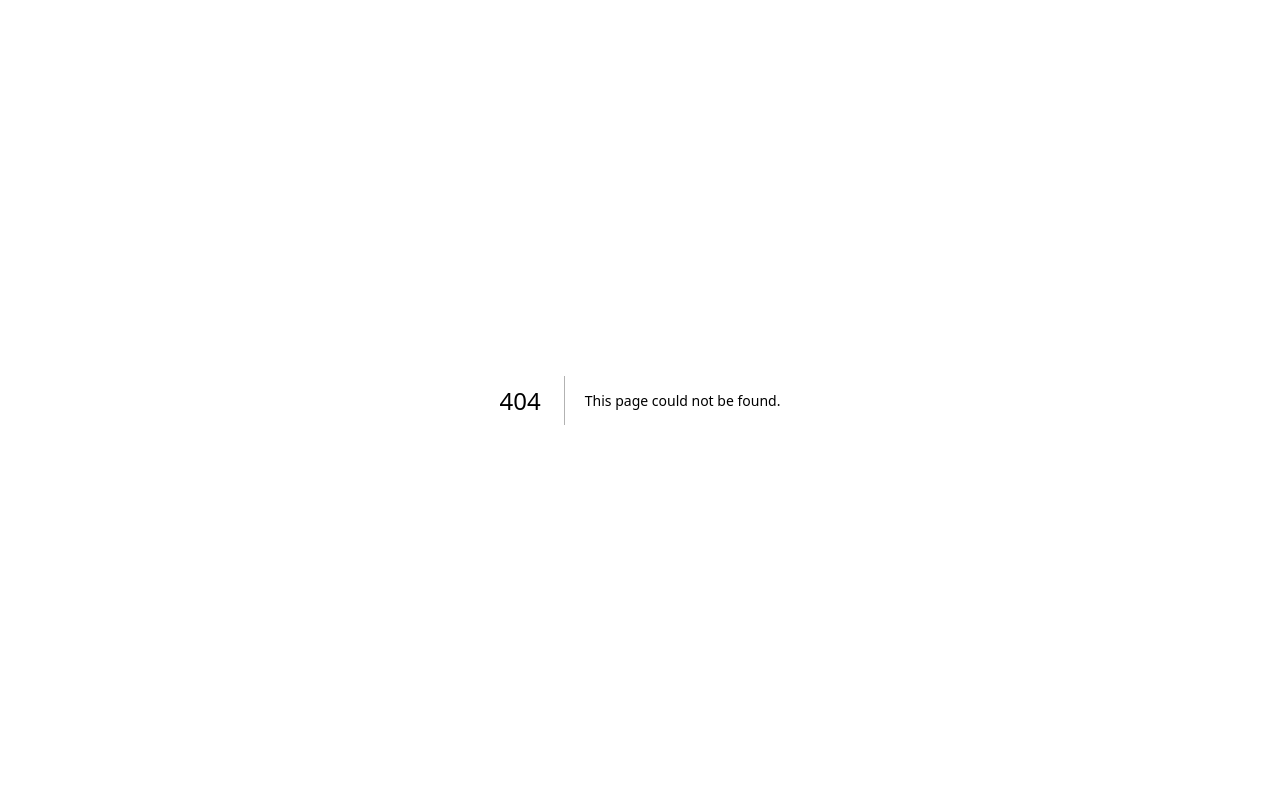
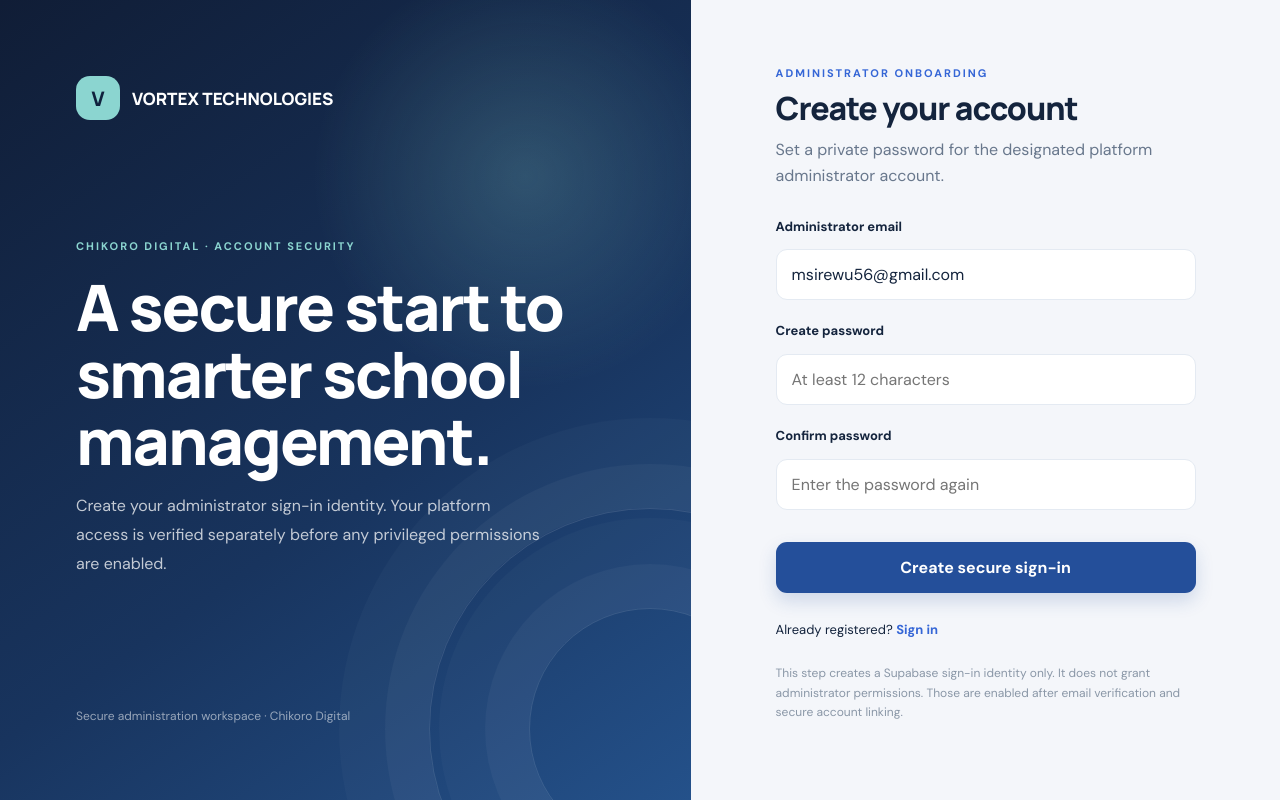
Before and after one commit to Mishtino/Chikoro-Digital, a Next.js app in the folder admin/: page /register in a window 1280 px wide. Before the commit this address had no page. Built offline with nearby package versions, Linux system fonts and the light colour scheme.

Commit message:
Add styled Supabase administrator signup page

```diff
--- /dev/null
+++ b/admin/pages/register.js
@@ -0,0 +1,44 @@
+import { useState } from 'react';
+import { createClient } from '@supabase/supabase-js';
+
+const ADMIN_EMAIL='msirewu56@gmail.com';
+function supabaseClient(){
+  const url=process.env.NEXT_PUBLIC_SUPABASE_URL;const key=process.env.NEXT_PUBLIC_SUPABASE_PUBLISHABLE_KEY;
+  if(!url||!key)throw new Error('Registration is temporarily unavailable. Please contact support.');
+  return createClient(url,key,{auth:{persistSession:true,autoRefreshToken:true,detectSessionInUrl:true}});
+}
+export default function AdminRegister(){
+  const [password,setPassword]=useState('');const [confirm,setConfirm]=useState('');const [error,setError]=useState('');const [message,setMessage]=useState('');const [loading,setLoading]=useState(false);
+  async function submit(e){
+    e.preventDefault();setError('');setMessage('');
+    if(password.length<12)return setError('Choose a password with at least 12 characters.');
+    if(password!==confirm)return setError('The passwords do not match.');
+    setLoading(true);
+    try{
+      const {data,error:signupError}=await supabaseClient().auth.signUp({email:ADMIN_EMAIL,password,options:{emailRedirectTo:window.location.origin+'/register?verified=1'}});
+      if(signupError)throw signupError;
+      setMessage(data.session?'Your sign-in identity has been created. Check your email for any confirmation request. Administrator access is activated separately after verification.':'Registration started. Check msirewu56@gmail.com and open the confirmation link. Your administrator access will be activated only after identity verification.');
+      setPassword('');setConfirm('');
+    }catch(err){setError(err.message||'Unable to create the account. If you already registered, check your email.');}
+    finally{setLoading(false);}
+  }
+  return <main className="admin-auth">
+    <section className="admin-visual">
+      <div className="admin-brand"><span className="admin-mark">V</span><span>VORTEX TECHNOLOGIES</span></div>
+      <div className="admin-visual-copy"><span>CHIKORO DIGITAL · ACCOUNT SECURITY</span><h1>A secure start to smarter school management.</h1><p>Create your administrator sign-in identity. Your platform access is verified separately before any privileged permissions are enabled.</p></div>
+      <div className="admin-visual-foot">Secure administration workspace · Chikoro Digital</div>
+    </section>
+    <section className="admin-panel"><div className="admin-card">
+      <div className="admin-eyebrow">Administrator onboarding</div><h2>Create your account</h2><p className="intro">Set a private password for the designated platform administrator account.</p>
+      {error&&<div className="admin-alert error" role="alert">{error}</div>}{message&&<div className="admin-alert success" role="status">{message}</div>}
+      <form onSubmit={submit}>
+        <div className="admin-field"><label htmlFor="admin-register-email">Administrator email</label><input id="admin-register-email" type="email" value={ADMIN_EMAIL} readOnly /></div>
+        <div className="admin-field"><label htmlFor="new-password">Create password</label><input id="new-password" type="password" autoComplete="new-password" minLength={12} required value={password} onChange={e=>setPassword(e.target.value)} placeholder="At least 12 characters" /></div>
+        <div className="admin-field"><label htmlFor="confirm-password">Confirm password</label><input id="confirm-password" type="password" autoComplete="new-password" minLength={12} required value={confirm} onChange={e=>setConfirm(e.target.value)} placeholder="Enter the password again" /></div>
+        <button className="admin-button" type="submit" disabled={loading}>{loading?'Creating account…':'Create secure sign-in'}</button>
+      </form>
+      <div className="admin-links"><span>Already registered? <a href="/">Sign in</a></span></div>
+      <p className="admin-note">This step creates a Supabase sign-in identity only. It does not grant administrator permissions. Those are enabled after email verification and secure account linking.</p>
+    </div></section>
+  </main>;
+}
```
